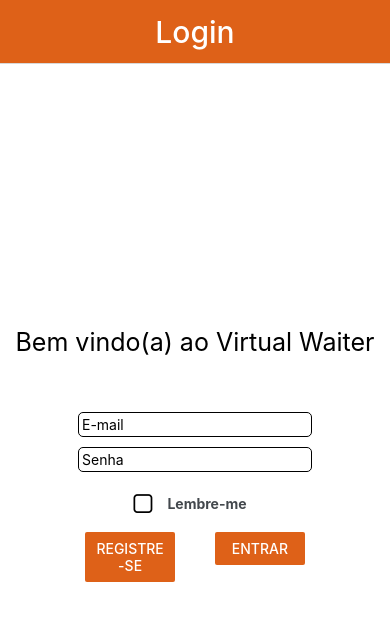
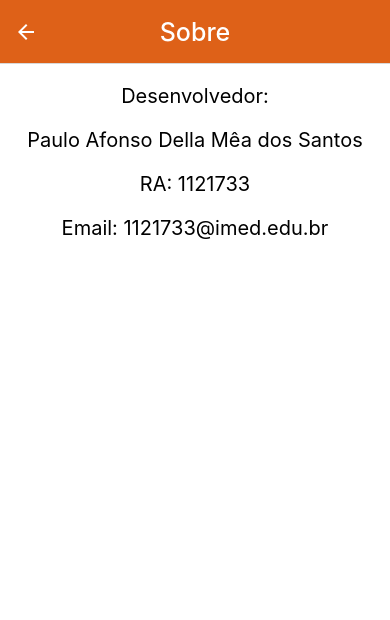
Before and after one commit to PauloSTDev/Virtual_Waiter, a React Native app: screen /Sobre in a window 390 px wide. Shown: the top 620 px of the page. Built offline with nearby package versions, Linux system fonts and the light colour scheme; what react-native-geocoding would draw is missing.

Commit message:
Muda navegação de screens e adiciona contêudo na screen Sobre.js

```diff
--- a/App.js
+++ b/App.js
@@ -8,7 +8,7 @@
 import CadastroPizza from './src/screens/screen_admin/CadastroPizza';
 import { LogBox } from 'react-native';
 import ModeloExpo from './src/screens/screen_users/ModeloExpo';
-import Desenvolvedor from './src/screens/screen_users/Desenvolvedor';
+import Sobre from './src/screens/screen_users/Sobre.js';
 import Arquitetura from './src/screens/screen_users/Arquitetura';
 import UpdateCadastroPizza from './src/screens/screen_admin/UpdateCadastroPizza';
 import CadastroBebidas from './src/screens/screen_admin/CadastroBebidas';
@@ -109,11 +109,11 @@
           }
         />
         <Stack.Screen
-          name="Desenvolvedor"
-          component={Desenvolvedor}
+          name="Sobre"
+          component={Sobre}
           options={
             {
-              title: "Desenvolvedor",
+              title: "Sobre",
               headerTintColor: '#fff',
               headerTitleAlign: 'center',
               headerStyle: {
--- a/src/screens/screen_users/Desenvolvedor.js
+++ /dev/null
@@ -1,14 +0,0 @@
-import { StyleSheet, Text, View } from 'react-native'
-import React from 'react'
-
-export default function Desenvolvedor() {
-  return (
-    <View>
-      <Text>Desenvolvedor</Text>
-    </View>
-  )
-}
-
-const styles = StyleSheet.create({
-
-})
--- a/src/screens/screen_users/Menu.js
+++ b/src/screens/screen_users/Menu.js
@@ -114,7 +114,7 @@
   useLayoutEffect(() => {
     navigation.setOptions({
       headerTitleAlign: "center",
-      headerLeft: () => <Button title='Config' onPress={() => navigation.navigate("CadastroPizza")} color={"#de6118"} />,
+      headerLeft: () => <Button title='Sobre' onPress={() => navigation.navigate("Sobre")} color={"#de6118"} />,
       headerRight: () => <Button title='Logoff' onPress={logoff} color={"#de6118"} />
     })
   }, [])
--- /dev/null
+++ b/src/screens/screen_users/Sobre.js
@@ -0,0 +1,26 @@
+import { StyleSheet, Text, View } from 'react-native'
+import React from 'react'
+
+export default function Sobre() {
+  return (
+    <View style={styles.container}>
+      <Text style={styles.texto}>Desenvolvedor:</Text>
+      <Text style={styles.texto}>Paulo Afonso Della Mêa dos Santos</Text>
+      <Text style={styles.texto}>RA: 1121733</Text>
+      <Text style={styles.texto}>Email: 1121733@imed.edu.br</Text>
+    </View>
+  )
+}
+
+const styles = StyleSheet.create({
+  container: {
+    padding: 20,
+    flex: 1,
+    backgroundColor: '#fff',
+    alignItems: 'center',
+  },
+  texto: {
+    paddingBottom: 20,
+    fontSize: 20,
+  }
+})
```
